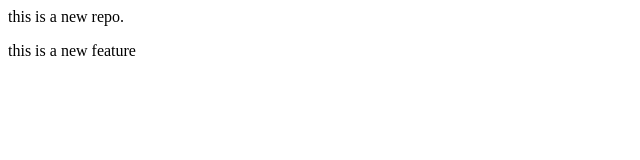
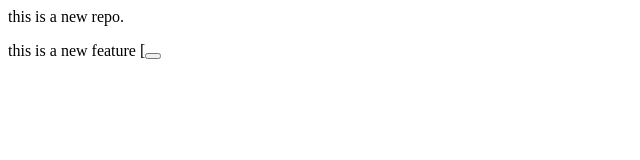
Before and after one commit to lakshoswal04/localrepo, a plain HTML site: page index.html in a window 1280 px wide. Shown: the full height of the page, 0-640 px from the left. Drawn offline with Linux system fonts and the light colour scheme.

Commit message:
add button

```diff
--- a/index.html
+++ b/index.html
@@ -1,2 +1,2 @@
 <p>this is a new repo.</p>
-<p>this is a new feature</p>
+<p>this is a new feature [<button></button></p>
```
